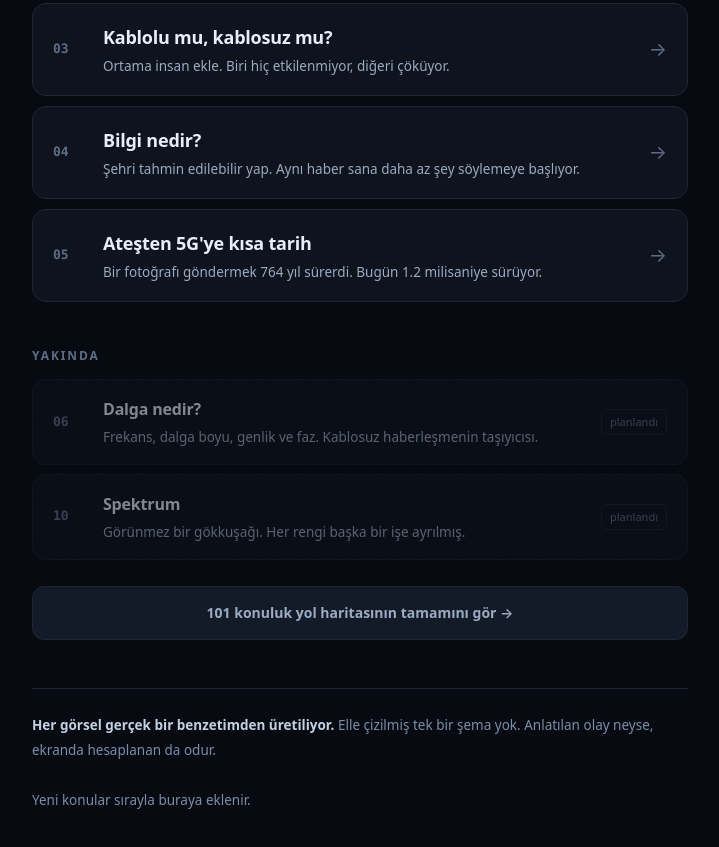
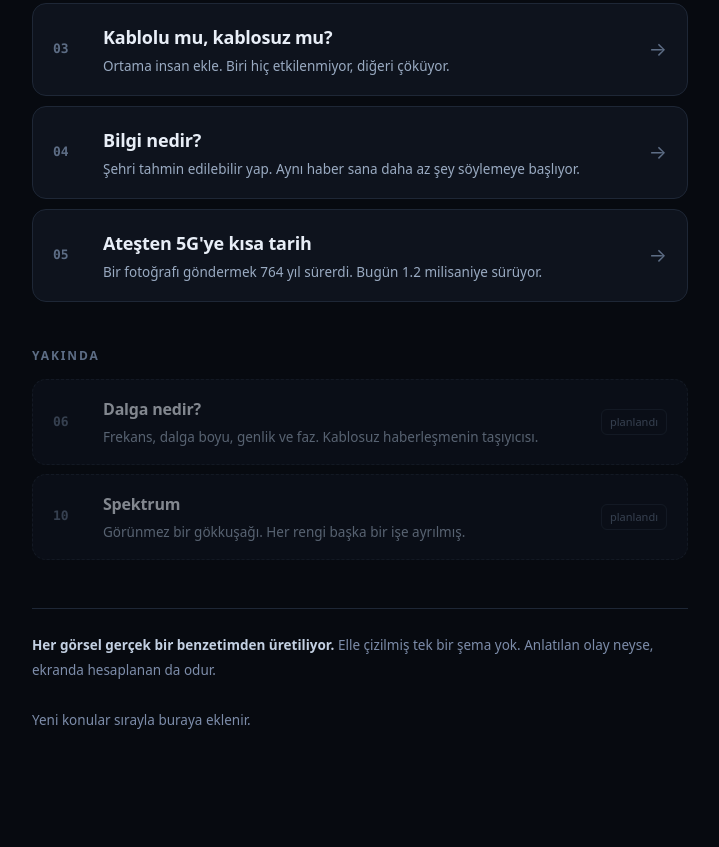
Before and after one commit to qualimodo/haberlesme, a plain HTML site: page index.html in a window 1280 px wide. Shown: the part 651-1498 px from the top of the page, without its empty margins (280-999 px from the left). After the commit the page ends 1454 px from the top, so only its background shows below. Drawn offline with Linux system fonts and the light colour scheme.

Commit message:
Add files via upload

```diff
--- a/index.html
+++ b/index.html
@@ -67,11 +67,6 @@
     font-size:13.5px;color:#7d8daa;line-height:1.85}
   footer b{color:#c3d0e2;font-weight:640}
   @media (max-width:560px){ h1{font-size:30px} .wrap{padding:0 16px} header.wrap{padding-top:74px;padding-bottom:24px} }
-  .tumu{display:flex;gap:10px;flex-wrap:wrap;margin-top:26px}
-  .tumu a{flex:1;min-width:210px;text-align:center;text-decoration:none;font-size:14px;
-    font-weight:600;color:var(--dim);background:var(--panel2);border:1px solid var(--line);
-    border-radius:12px;padding:15px;transition:.15s}
-  .tumu a:hover{color:var(--acc);border-color:#33455f}
 </style>
 </head>
 <body>
@@ -150,9 +145,6 @@
       <p>Görünmez bir gökkuşağı. Her rengi başka bir işe ayrılmış.</p></div>
     <div class="tag">planlandı</div>
   </div>
-  <div class="tumu">
-    <a href="yol-haritasi.html">101 konuluk yol haritasının tamamını gör →</a>
-  </div>
 
 
   <footer>
```
